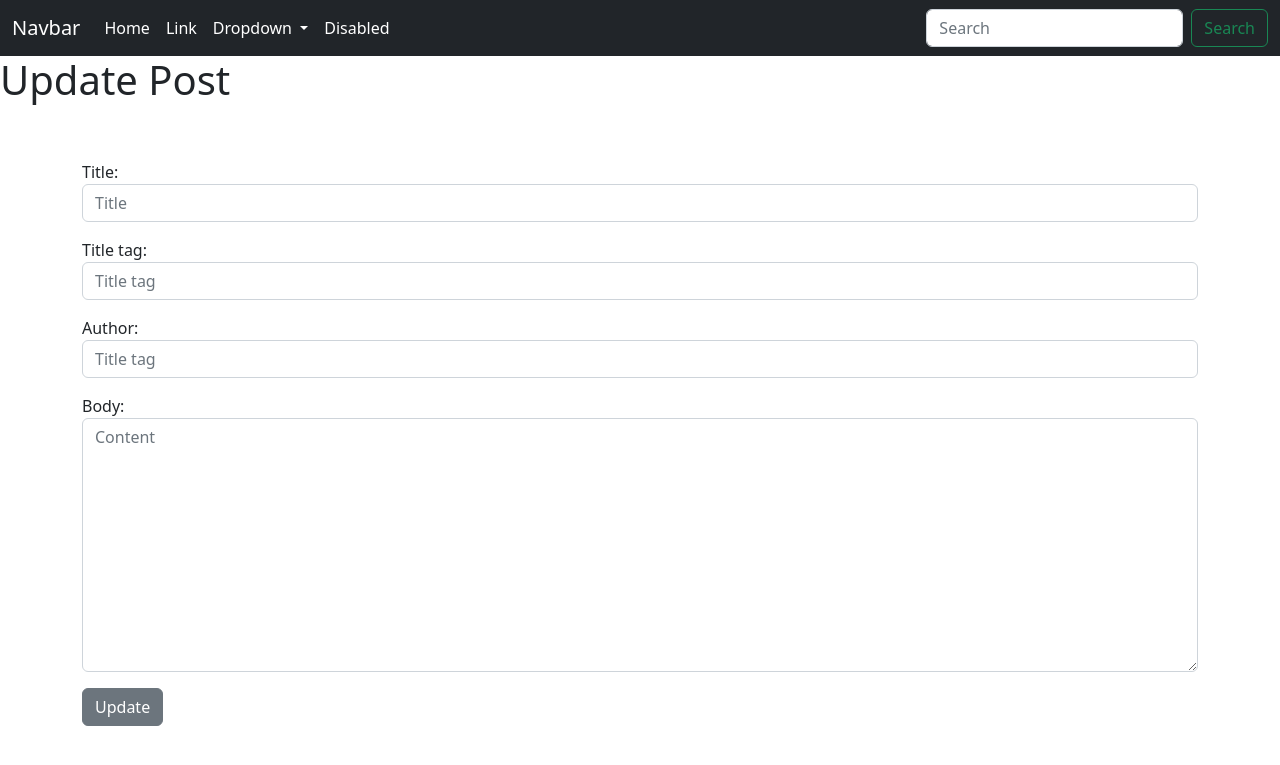
After one commit to pkini2002/DBlog-Application, a Django app: template blog/templates/delete_post.html in a window 1280 px wide. The commit adds this page. Shown: the top 765 px of the page. Run offline with Django 4.2, Linux system fonts and the light colour scheme; the template is opened without the code that fills it: values that come from a table or form of the project are taken from there, others are empty.

Commit message:
update posts

```diff
--- a/blog/forms.py
+++ b/blog/forms.py
@@ -3,12 +3,23 @@ from .models import Post
 from django.contrib.auth.models import User
 
 
-# class PostForm(forms.ModelForm):
-#         title =forms.CharField(widget=forms.TextInput(attrs={'class' : 'form-control', 'placeholder':'Title'}))
-#         title_tag =forms.CharField(widget=forms.TextInput(attrs={'class' : 'form-control', 'placeholder':'Title tag'}))
-#         author =forms.CharField(widget=forms.TextInput(attrs={'class' : 'form-control', 'placeholder':'Title tag'}))
-#         body =forms.CharField(widget=forms.Textarea(attrs={ 'class' : 'form-control', 'placeholder':'Content'}))
+class PostForm(forms.ModelForm):
+        title =forms.CharField(widget=forms.TextInput(attrs={'class' : 'form-control', 'placeholder':'Title'}))
+        title_tag =forms.CharField(widget=forms.TextInput(attrs={'class' : 'form-control', 'placeholder':'Title tag'}))
+        author =forms.CharField(widget=forms.TextInput(attrs={'class' : 'form-control', 'placeholder':'Title tag'}))
+        body =forms.CharField(widget=forms.Textarea(attrs={ 'class' : 'form-control', 'placeholder':'Content'}))
 
-#         class Meta:
-#             model = Post
-#             fields = ['title','title_tag','author','body']
+        class Meta:
+            model = Post
+            fields = ['title','title_tag','author','body']
+
+class EditForm(forms.ModelForm):
+    class Meta:
+        model=Post
+        fields=('title','title_tag','body')
+
+        widgets={
+            'title':forms.TextInput(attrs={'class':'form-control'}),
+            'title_tag':forms.TextInput(attrs={'class':'form-control'}),
+            'body':forms.Textarea(attrs={'class':'form-control'})
+        }
--- a/blog/models.py
+++ b/blog/models.py
@@ -13,4 +13,5 @@ class Post(models.Model):
         return self.title + " | " + str(self.author)
 
     def get_absolute_url(self):
-        return reverse('article-detail',args=(str(self.id)))
+        # return reverse('article-detail',args=(str(self.id)))
+        return reverse('home')
--- /dev/null
+++ b/blog/templates/delete_post.html
@@ -0,0 +1,19 @@
+{% extends 'base.html' %}
+
+{% block title %}
+    Edit Blog Post
+{% endblock %}
+
+{% block content %}
+<h1>Update Post</h1>
+<br/><br/>
+<div class="container">
+<div class="form-group">
+    <form method="POST">
+        {% csrf_token %}
+        {{ form.as_p }}
+        <button class="btn btn-secondary">Update</button>
+    </form>
+</div>
+</div>
+{% endblock %}
--- a/blog/templates/home.html
+++ b/blog/templates/home.html
@@ -10,6 +10,9 @@
 <a href="{% url 'article-detail' post.pk %}">
 {{ post.title }} </a> - {{ post.author }}
 <br>
+{{post.author.first_name}} | {{post.author.last_name}}
+<a href="{% url 'update_post' post.pk %}">Edit</a>
+<br>
 {{ post.body }}
 </li>
 {% endfor %}
--- a/blog/urls.py
+++ b/blog/urls.py
@@ -1,10 +1,11 @@
 from django.urls import path
 from . import views
-from . views import HomeView,ArticleDetailView,AddPostView
+from . views import HomeView,ArticleDetailView,AddPostView,UpdatePostView
 
 urlpatterns = [
     # path('',views.home,name='home'),
     path('',HomeView.as_view(),name="home"),
     path('article/<int:pk>',ArticleDetailView.as_view(),name="article-detail"),
     path('add_post/',AddPostView.as_view(),name="add_post"),
+    path('article/edit/<int:pk>',UpdatePostView.as_view(),name="update_post"),
 ]
```
Also changed, not shown: blog/views.py (+13 -3 lines).
